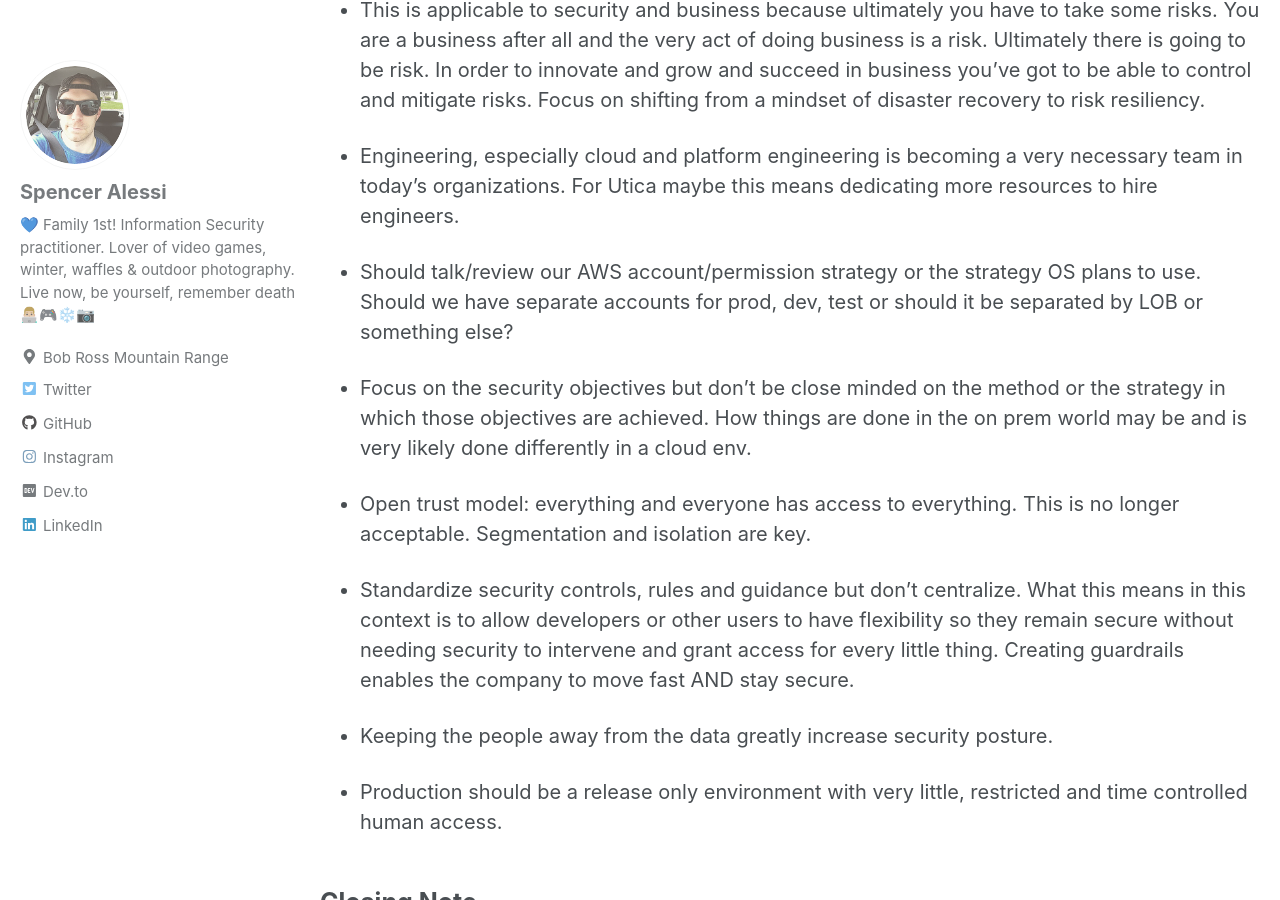
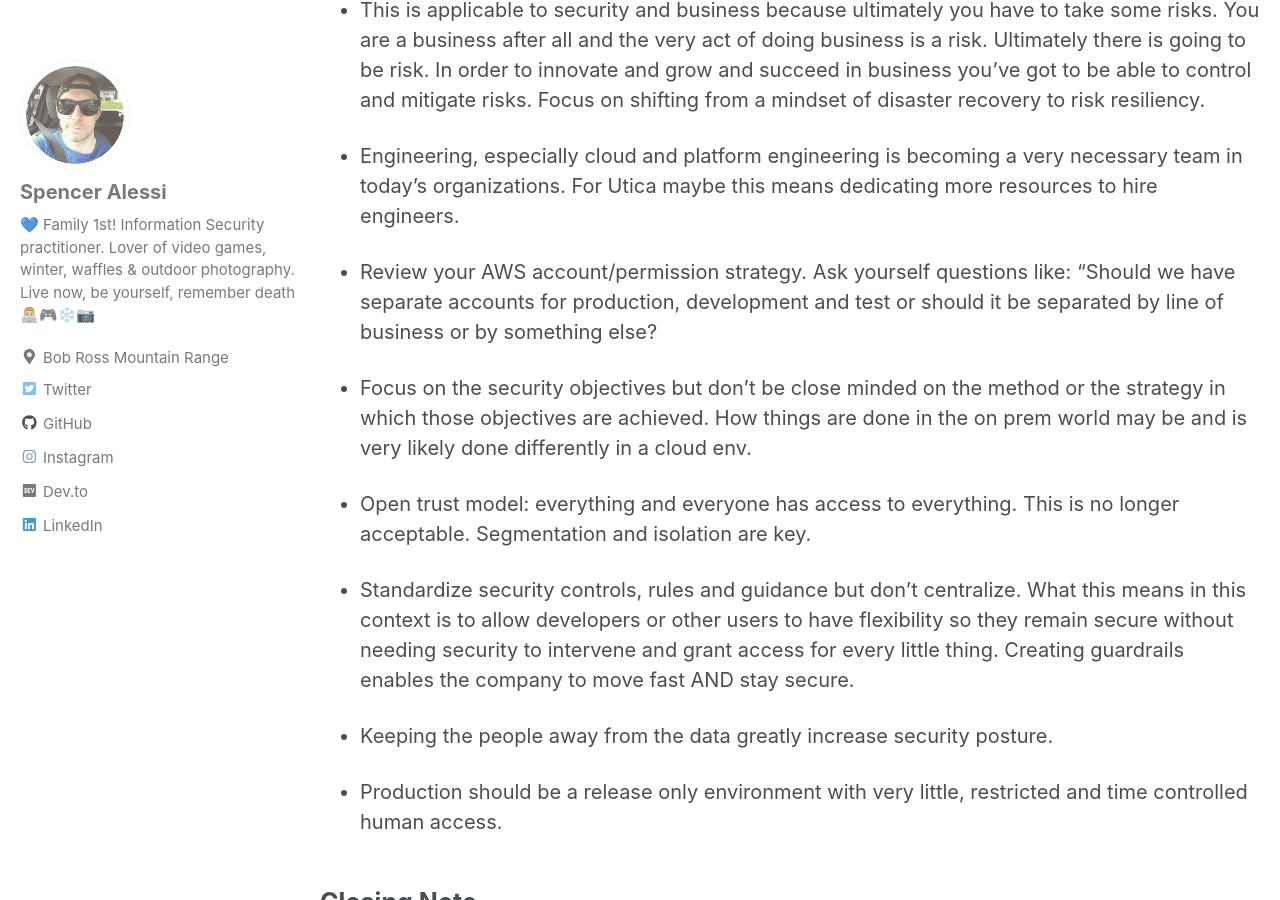
Before and after one commit to techspence/techspence.github.io, a Jekyll site: the page built from _posts/2019-07-01-AWS-reInforce-2019-Themes-and-Thoughts.md, in a window 1280 px wide and 900 px high, scrolled down 2218 px. Built offline with Jekyll 4.4.1, drawn with Linux system fonts in a browser that asks for light colours; cached includes are drawn as plain includes.

Commit message:
slighty changed language of a bullet

```diff
--- a/_posts/2019-07-01-AWS-reInforce-2019-Themes-and-Thoughts.md
+++ b/_posts/2019-07-01-AWS-reInforce-2019-Themes-and-Thoughts.md
@@ -54,7 +54,7 @@ For future reference, QwikLabs was really nice, easy to understand and follow an
 
 - Engineering, especially cloud and platform engineering is becoming a very necessary team in today’s organizations. For Utica maybe this means dedicating more resources to hire engineers.
 
-- Should talk/review our AWS account/permission strategy or the strategy OS plans to use. Should we have separate accounts for prod, dev, test or should it be separated by LOB or something else?
+- Review your AWS account/permission strategy. Ask yourself questions like: "Should we have separate accounts for production, development and test or should it be separated by line of business or by something else?
 
 - Focus on the security objectives but don’t be close minded on the method or the strategy in which those objectives are achieved. How things are done in the on prem world may be and is very likely done differently in a cloud env.
 
```
